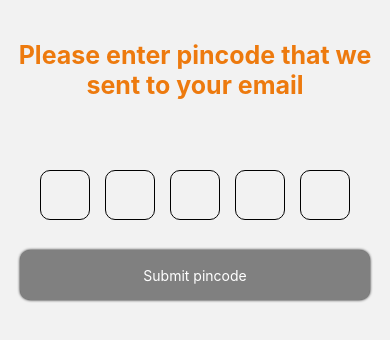
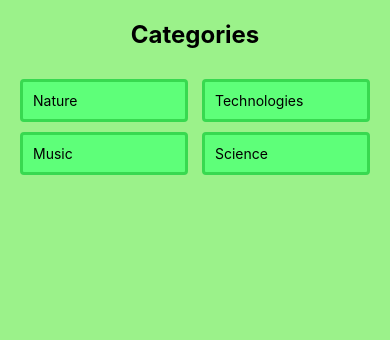
Before and after one commit to Scott-Kinzer/guess-words, a React Native app: screen /Category in a window 390 px wide. Shown: the top 340 px of the page. Built offline with nearby package versions, Linux system fonts and the light colour scheme.

Commit message:
feat: implemented category screen

```diff
--- a/App.tsx
+++ b/App.tsx
@@ -5,6 +5,7 @@ import AuthScreen from './src/screens/AuthScreen';
 import LoginScreen from './src/screens/LoginScreen';
 import {RootStackParamList} from './src/types/route.screen.types';
 import AuthPincodeScreen from './src/screens/AuthPincodeScreen';
+import CategoryScreen from './src/screens/CategoryScreen';
 
 const Stack = createNativeStackNavigator<RootStackParamList>();
 
@@ -13,20 +14,20 @@ function App(): JSX.Element {
     <NavigationContainer>
       <Stack.Navigator>
         <Stack.Screen
-          name="AuthPincode"
-          component={AuthPincodeScreen}
+          name="Auth"
+          component={AuthScreen}
           options={{
-            title: 'Enter pincode',
+            title: 'Auth',
             headerShown: false,
             animation: 'fade_from_bottom',
             animationDuration: 180,
           }}
         />
         <Stack.Screen
-          name="Auth"
-          component={AuthScreen}
+          name="AuthPincode"
+          component={AuthPincodeScreen}
           options={{
-            title: 'Auth',
+            title: 'Enter pincode',
             headerShown: false,
             animation: 'fade_from_bottom',
             animationDuration: 180,
@@ -42,6 +43,16 @@ function App(): JSX.Element {
             animationDuration: 180,
           }}
         />
+        <Stack.Screen
+          name="Category"
+          component={CategoryScreen}
+          options={{
+            title: 'Login',
+            headerShown: false,
+            animation: 'fade_from_bottom',
+            animationDuration: 180,
+          }}
+        />
       </Stack.Navigator>
     </NavigationContainer>
   );
--- /dev/null
+++ b/src/components/category/CategoryItem.tsx
@@ -0,0 +1,28 @@
+import React from 'react';
+import {StyleSheet, Text, View} from 'react-native';
+
+type Props = {
+  text: string;
+};
+
+const CategoryItem = ({text}: Props) => {
+  return (
+    <View style={styles.category}>
+      <Text>{text}</Text>
+    </View>
+  );
+};
+
+const styles = StyleSheet.create({
+  category: {
+    width: '48%',
+    borderWidth: 3,
+    borderColor: '#38d950',
+    padding: 10,
+    marginBottom: 10,
+    borderRadius: 4,
+    backgroundColor: '#5eff79',
+  },
+});
+
+export default CategoryItem;
--- a/src/components/forms/AuthForm.tsx
+++ b/src/components/forms/AuthForm.tsx
@@ -1,5 +1,5 @@
 import {Formik} from 'formik';
-import React, {FormEvent} from 'react';
+import React from 'react';
 import {View} from 'react-native';
 import * as yup from 'yup';
 import {RootStackParamList} from '../../types/route.screen.types';
@@ -69,9 +69,7 @@ const AuthForm = ({navigation}: Props) => (
             <RoundedButton
               bgColor="#2f62ba"
               text="Sign up"
-              pressHandler={e =>
-                handleSubmit(e as unknown as FormEvent<HTMLFormElement>)
-              }
+              pressHandler={handleSubmit}
             />
           </View>
           <View style={{marginTop: 10}}>
--- a/src/components/forms/LoginForm.tsx
+++ b/src/components/forms/LoginForm.tsx
@@ -19,7 +19,9 @@ const LoginForm = ({navigation}: Props) => {
       <Formik
         initialValues={{email: '', password: ''}}
         validationSchema={yup.object(loginFormValidation)}
-        onSubmit={values => console.log(values)}>
+        onSubmit={() => {
+          navigation.push('Category');
+        }}>
         {({
           values,
           touched,
--- a/src/components/forms/PincodeForm.tsx
+++ b/src/components/forms/PincodeForm.tsx
@@ -12,8 +12,14 @@ import RoundedButton from '../buttons/animated-buttons/RoundedButton';
 import {pinCodeValidation} from './validations/auth.validation';
 import {isNumber} from '../../helpers/isNumber';
 import {PINCODE_OBJ, PINCODE_TEMP} from './form-data/form.data';
+import {NativeStackNavigationProp} from '@react-navigation/native-stack';
+import {RootStackParamList} from '../../types/route.screen.types';
 
-const PincodeForm = () => {
+type Props = {
+  navigation: NativeStackNavigationProp<RootStackParamList, 'AuthPincode'>;
+};
+
+const PincodeForm = ({navigation}: Props) => {
   const pincodeRefs = useRef<Array<TextInput | null>>([]);
 
   return (
@@ -22,7 +28,9 @@ const PincodeForm = () => {
         initialValues={PINCODE_OBJ}
         validateOnMount
         validationSchema={pinCodeValidation}
-        onSubmit={values => console.log(values)}>
+        onSubmit={() => {
+          navigation.push('Category');
+        }}>
         {({values, isValid, handleSubmit, handleChange}) => (
           <View>
             <View style={styles.container}>
--- a/src/components/inputs/PasswordInput.tsx
+++ b/src/components/inputs/PasswordInput.tsx
@@ -52,6 +52,7 @@ const PasswordInput = ({
         onFocus={handleFocus}
         onBlur={handleBlur}
         onChangeText={onChangeText}
+        keyboardType="default"
       />
       {error && isTouched && <Text style={styles.errorText}>{error}</Text>}
     </View>
--- a/src/components/inputs/StandardInput.tsx
+++ b/src/components/inputs/StandardInput.tsx
@@ -51,6 +51,7 @@ const StandardInput = ({
         onBlur={handleBlur}
         onChangeText={onChangeText}
         value={value}
+        keyboardType="default"
       />
       {!!error && isTouched && <Text style={styles.errorText}>{error}</Text>}
     </View>
--- a/src/screens/AuthPincodeScreen.tsx
+++ b/src/screens/AuthPincodeScreen.tsx
@@ -3,7 +3,7 @@ import {View, StyleSheet, Text, SafeAreaView} from 'react-native';
 import {AuthPincodeProps} from '../types/route.screen.types';
 import PincodeForm from '../components/forms/PincodeForm';
 
-const AuthPincodeScreen = ({}: AuthPincodeProps) => {
+const AuthPincodeScreen = ({navigation}: AuthPincodeProps) => {
   return (
     <SafeAreaView style={styles.container}>
       <View style={styles.container}>
@@ -11,7 +11,7 @@ const AuthPincodeScreen = ({}: AuthPincodeProps) => {
           Please enter pincode that we sent to your email
         </Text>
         <View style={styles.pincodeForm}>
-          <PincodeForm />
+          <PincodeForm navigation={navigation} />
         </View>
       </View>
     </SafeAreaView>
--- /dev/null
+++ b/src/screens/CategoryScreen.tsx
@@ -0,0 +1,50 @@
+import React from 'react';
+import {SafeAreaView, Text, View, StyleSheet} from 'react-native';
+import CategoryItem from '../components/category/CategoryItem';
+
+const CategoryScreen = () => {
+  return (
+    <SafeAreaView style={styles.container}>
+      <Text style={styles.title}>Categories</Text>
+      <View style={styles.categoryContainer}>
+        <CategoryItem text="Nature" />
+        <CategoryItem text="Technologies" />
+        <CategoryItem text="Music" />
+        <CategoryItem text="Science" />
+      </View>
+    </SafeAreaView>
+  );
+};
+
+const styles = StyleSheet.create({
+  container: {
+    flex: 1,
+    padding: 20,
+    backgroundColor: '#9bf28a',
+  },
+  title: {
+    fontSize: 24,
+    fontWeight: 'bold',
+    marginBottom: 10,
+    textAlign: 'center',
+    marginTop: 20,
+  },
+  categoryContainer: {
+    marginTop: 20,
+    flexDirection: 'row',
+    flexWrap: 'wrap',
+    paddingHorizontal: 20,
+    justifyContent: 'space-between',
+  },
+  category: {
+    width: '48%',
+    borderWidth: 3,
+    borderColor: '#38d950',
+    padding: 10,
+    marginBottom: 10,
+    borderRadius: 4,
+    backgroundColor: '#5eff79',
+  },
+});
+
+export default CategoryScreen;
--- a/src/types/route.screen.types.ts
+++ b/src/types/route.screen.types.ts
@@ -4,6 +4,7 @@ export type RootStackParamList = {
   Login: undefined;
   Auth: undefined;
   AuthPincode: undefined;
+  Category: undefined;
 };
 
 export type LoginProps = NativeStackScreenProps<RootStackParamList, 'Login'>;
@@ -12,3 +13,7 @@ export type AuthPincodeProps = NativeStackScreenProps<
   RootStackParamList,
   'AuthPincode'
 >;
+export type CategoryProps = NativeStackScreenProps<
+  RootStackParamList,
+  'Category'
+>;
```
